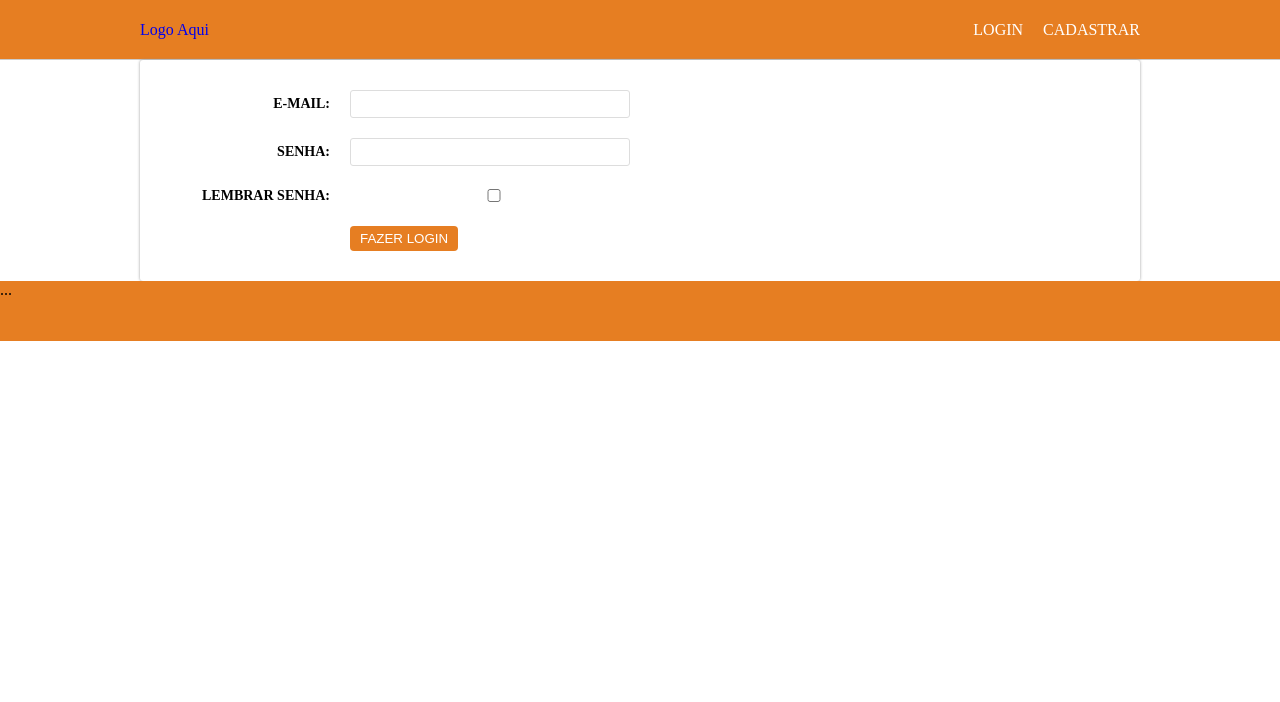
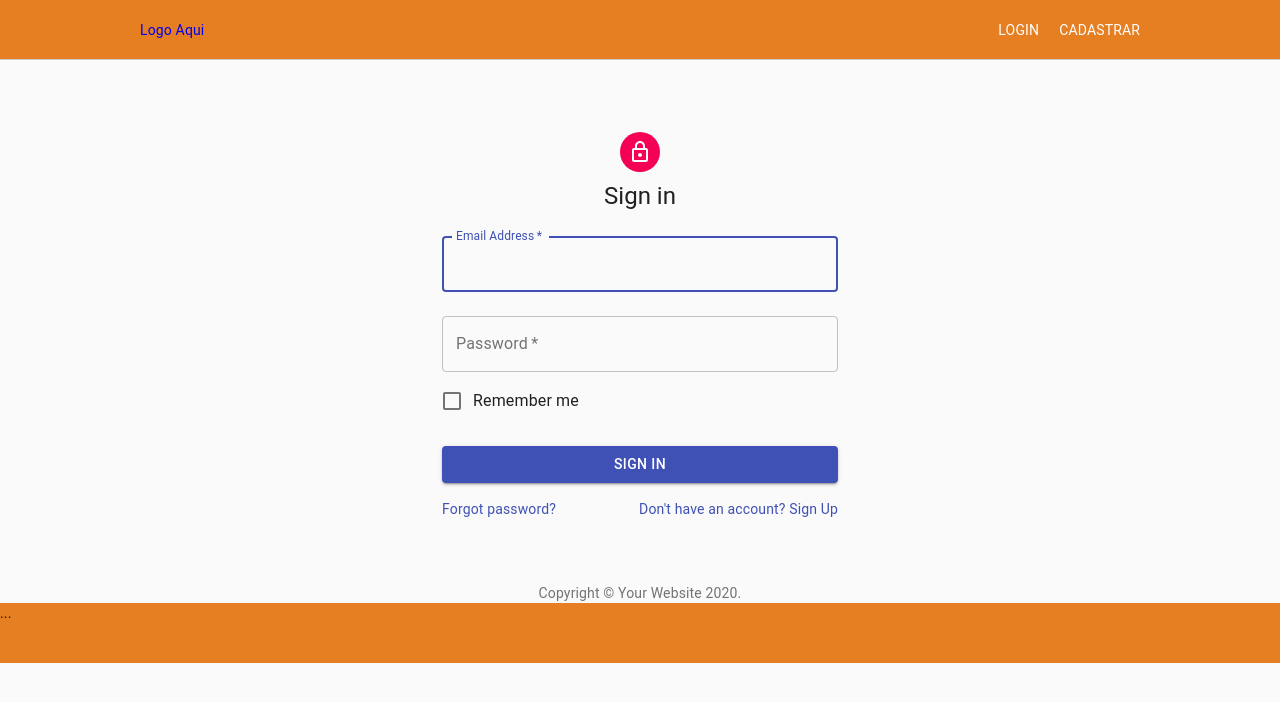
Before and after one commit to mauroweber/Projeto-Conclus-o---PetShop, a React (Create React App) app: page /signin in a window 1280 px wide. Shown: the top 702 px of the page. Built offline with nearby package versions, Linux system fonts and the light colour scheme.

Commit message:
gitflow-feature-stash: Mauro06102020SignUp

```diff
--- a/package.json
+++ b/package.json
@@ -3,10 +3,14 @@
   "version": "0.1.0",
   "private": true,
   "dependencies": {
+    "@material-ui/core": "^4.11.0",
+    "@material-ui/icons": "^4.9.1",
     "@testing-library/jest-dom": "^4.2.4",
     "@testing-library/react": "^9.5.0",
     "@testing-library/user-event": "^7.2.1",
     "axios": "^0.20.0",
+    "bcrypt": "^5.0.0",
+    "cors": "^2.8.5",
     "js-cookie": "^2.2.1",
     "react": "^16.13.1",
     "react-dom": "^16.13.1",
--- a/src/helpers/AuthHandler.js
+++ b/src/helpers/AuthHandler.js
@@ -10,12 +10,8 @@
 
 //função para logar no sistema
 
-export const doLogin = (token, remenberPassword = false) => {
-  if (remenberPassword) {
-    Cookies.set("token", token, { expires: 999 }); //Define o tempo para expirar o login ex: 999 dias
-  } else {
-    Cookies.set("token", token); //Não armazena o login se não marcar
-  }
+export const b = (token) => {
+     Cookies.set("token", token); //Não armazena o login se não marcar
 };
 
 //função para deslogar do sistema
--- a/src/pages/SignIn/index.js
+++ b/src/pages/SignIn/index.js
@@ -1,83 +1,140 @@
 import React, { useState } from "react";
-import { PageArea } from "./styled";
-import useApi from "../../helpers/PetshopApi";
-import { doLogin } from "../../helpers/AuthHandler";
+import Api from "../../helpers/Api"
+import Avatar from '@material-ui/core/Avatar';
+import Button from '@material-ui/core/Button';
+import CssBaseline from '@material-ui/core/CssBaseline';
+import TextField from '@material-ui/core/TextField';
+import FormControlLabel from '@material-ui/core/FormControlLabel';
+import Checkbox from '@material-ui/core/Checkbox';
+import Link from '@material-ui/core/Link';
+import Grid from '@material-ui/core/Grid';
+import Box from '@material-ui/core/Box';
+import LockOutlinedIcon from '@material-ui/icons/LockOutlined';
+import Typography from '@material-ui/core/Typography';
+import { makeStyles } from '@material-ui/core/styles';
+import Container from '@material-ui/core/Container';
 
-import { PageContainer, ErrorMessage } from "../../components/MainComponets";
+function Copyright() {
+  return (
+    <Typography variant="body2" color="textSecondary" align="center">
+      {'Copyright © '}
+      <Link color="inherit" href="https://material-ui.com/">
+        Your Website
+      </Link>{' '}
+      {new Date().getFullYear()}
+      {'.'}
+    </Typography>
+  );
+}
 
-const Page = () => {
-  const api = useApi();
 
-  const [email, setEmail] = useState("");
-  const [password, setPassword] = useState("");
-  const [remenberPassword, setRemenberPassword] = useState("");
-  const [disabled, setDisabled] = useState(false); //desabilita os do login quando apertar no botão
-  const [error, setError] = useState(""); //capturar o erro do login
 
-  const handleSubmit = async (e) => {
-    e.preventDefault();
-    setDisabled(true);
+const useStyles = makeStyles((theme) => ({
+  paper: {
+    marginTop: theme.spacing(8),
+    display: 'flex',
+    flexDirection: 'column',
+    alignItems: 'center',
+  },
+  avatar: {
+    margin: theme.spacing(1),
+    backgroundColor: theme.palette.secondary.main,
+  },
+  form: {
+    width: '100%', // Fix IE 11 issue.
+    marginTop: theme.spacing(1),
+  },
+  submit: {
+    margin: theme.spacing(3, 0, 2),
+  },
+}));
 
-    const json = await api.login(email, password);
 
-    if (json.error) {
-      setError(json.error);
-    } else {
-      doLogin(json.token, remenberPassword);
-      window.location.href = "/";
-    }
-  };
 
+export default function SignIn() {
+  const classes = useStyles();
+  const [email, setEmail] = useState('');
+  const [key_password, setKey_password ] = useState('');
+
+  const submitHandler = (e) => {
+    e.preventDefault()
+
+    Api.post("/auth", {email: email, key_password: key_password})
+      .then((response) =>{
+
+        console.log(response.data);
+      })
+
+  }
   return (
-    <PageContainer>
-      <PageArea>
-        {error && <ErrorMessage>{error}</ErrorMessage>}
-        <form onSubmit={handleSubmit}>
-          <label className="area">
-            <div className="area--title">E-mail:</div>
-            <div className="area--input">
-              <input
-                type="email"
-                disabled={disabled}
-                value={email}
-                onChange={(e) => setEmail(e.target.value)}
-                required
-              />
-            </div>
-          </label>
-          <label className="area">
-            <div className="area--title">Senha:</div>
-            <div className="area--input">
-              <input
-                type="password"
-                disabled={disabled}
-                value={password}
-                onChange={(e) => setPassword(e.target.value)}
-                required
-              />
-            </div>
-          </label>
-          <label className="area">
-            <div className="area--title">Lembrar Senha:</div>
-            <div className="area--input">
-              <input
-                type="checkbox"
-                disabled={disabled}
-                checked={remenberPassword}
-                onChange={() => setRemenberPassword(!remenberPassword)}
-              />
-            </div>
-          </label>
-          <label className="area">
-            <div className="area--title"></div>
-            <div className="area--input">
-              <button disabled={disabled}>Fazer Login</button>
-            </div>
-          </label>
+
+
+    <Container component="main" maxWidth="xs">
+      <CssBaseline />
+      <div className={classes.paper}>
+        <Avatar className={classes.avatar}>
+          <LockOutlinedIcon />
+        </Avatar>
+        <Typography component="h1" variant="h5">
+          Sign in
+        </Typography>
+        <form className={classes.form} onSubmit={submitHandler} noValidate>
+          <TextField
+            variant="outlined"
+            margin="normal"
+            required
+            fullWidth
+            id="email"
+            label="Email Address"
+            name="email"
+            autoComplete="email"
+            autoFocus
+            value={email}
+            onChange={(e)=> setEmail(e.target.value)}
+          />
+          <TextField
+            variant="outlined"
+            margin="normal"
+            required
+            fullWidth
+            name="password"
+            label="Password"
+            type="password"
+            id="password"
+            autoComplete="current-password"
+            value={key_password}
+            onChange={(e)=> setKey_password(e.target.value)}
+          />
+          <FormControlLabel
+            control={<Checkbox value="remember" color="primary" />}
+            label="Remember me"
+          />
+          <Button
+            type="submit"
+            fullWidth
+            variant="contained"
+            color="primary"
+            className={classes.submit}
+          >
+            Sign In
+          </Button>
+          <Grid container>
+            <Grid item xs>
+              <Link href="#" variant="body2">
+                Forgot password?
+              </Link>
+            </Grid>
+            <Grid item>
+              <Link href="#" variant="body2">
+                {"Don't have an account? Sign Up"}
+              </Link>
+            </Grid>
+          </Grid>
         </form>
-      </PageArea>
-    </PageContainer>
+      </div>
+      <Box mt={8}>
+        <Copyright />
+      </Box>
+    </Container>
   );
-};
-
-export default Page;
+}
--- a/src/pages/SignUp/index.js
+++ b/src/pages/SignUp/index.js
@@ -1,59 +1,86 @@
-const { default: Api } = require("../../helpers/Api");
-import React, { Component } from 'react';
-import { PageArea } from "../SignIn/styled";
-import { PageContainer} from "../../components/MainComponets";
+import React, { Component } from "react";
+import axios from 'axios'
+import { PageArea } from "./styled";
 
-class SignIn extends Component {
+import { PageContainer } from "../../components/MainComponets";
+
+class Page extends Component {
+
+  constructor(props) {
+    super(props)
+
+    this.state = {
+      user: '',
+      email: '',
+      key_password:'',
+      phone: ''
+    }
+  }
+
+  changeHandler = (e) => {
+    this.setState({[e.target.name]: e.target.value})
+  }
+
+ submitHandler = (e) => {
+   e.preventDefault()
+
+   let parameter = {
+     name: this.state.user,
+     email: this.state.email,
+     phone: this.state.phone,
+     key_password: this.state.key_password
+   }
+   axios.post('http://localhost:8080/user/', parameter)
+   .then(response => {debugger
+     console.log(response)
+     console.log(parameter)
+   })
+   .catch(error => {
+     console.log(error)
+   })
+ }
+
   render() {
+    const { user, email, key_password, phone} = this.state
+    return(
       <PageContainer>
         <PageArea>
-        {error && <ErrorMessage>{error}</ErrorMessage>}
-        <form onSubmit={handleSubmit}>
+          <form onSubmit={this.submitHandler}>
+            <label className="area">
+              <div className="area--title">Nome Completo:</div>
+              <div className="area--input">
+                <input type="text" name="user" value={user} onChange={this.changeHandler} required/>
+              </div>
+            </label>
             <label className="area">
               <div className="area--title">E-mail:</div>
               <div className="area--input">
-              <input
-                type="email"
-                disabled={disabled}
-                value={email}
-                onChange={(e) => setEmail(e.target.value)}
-                required
-              />
+                <input type="email" name="email" value={email} onChange={this.changeHandler} required/>
+              </div>
+            </label>
+            <label className="area">
+              <div className="area--title">Telefone:</div>
+              <div className="area--input">
+                <input type="phone" name="phone" value={phone} onChange={this.changeHandler} required/>
               </div>
             </label>
             <label className="area">
               <div className="area--title">Senha:</div>
               <div className="area--input">
-              <input
-                type="password"
-                disabled={disabled}
-                value={password}
-                onChange={(e) => setPassword(e.target.value)}
-                required
-              />
-            </div>
-          </label>
-          <label className="area">
-            <div className="area--title">Lembrar Senha:</div>
-            <div className="area--input">
-              <input
-                type="checkbox"
-                disabled={disabled}
-                checked={remenberPassword}
-                onChange={() => setRemenberPassword(!remenberPassword)}
-              />
+                <input type="password" name="key_password" value={key_password} onChange={this.changeHandler} required/>
               </div>
             </label>
             <label className="area">
               <div className="area--title"></div>
               <div className="area--input">
-              <button disabled={disabled}>Fazer Login</button>
+                <button type="submit">Fazer Cadastro</button>
               </div>
             </label>
           </form>
         </PageArea>
       </PageContainer>
+    )
   }
 }
 
-export default SignIn;
+export default Page
```
Also changed, not shown: 1 other file (tests, documents, lock files or other folders). Lines whose indentation alone changed are shown as unchanged.
